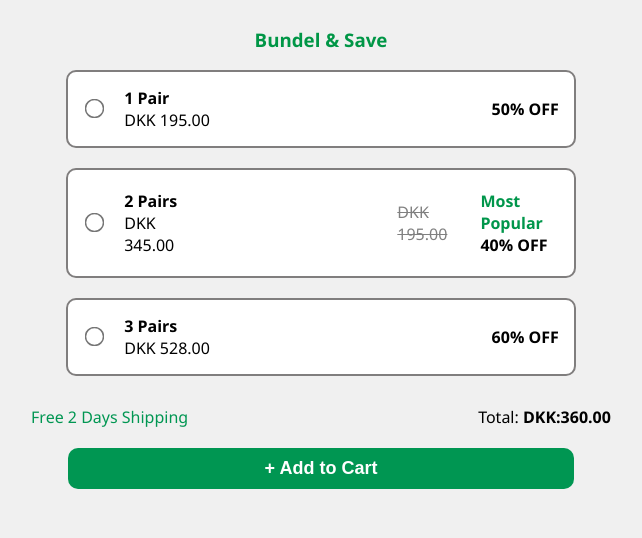
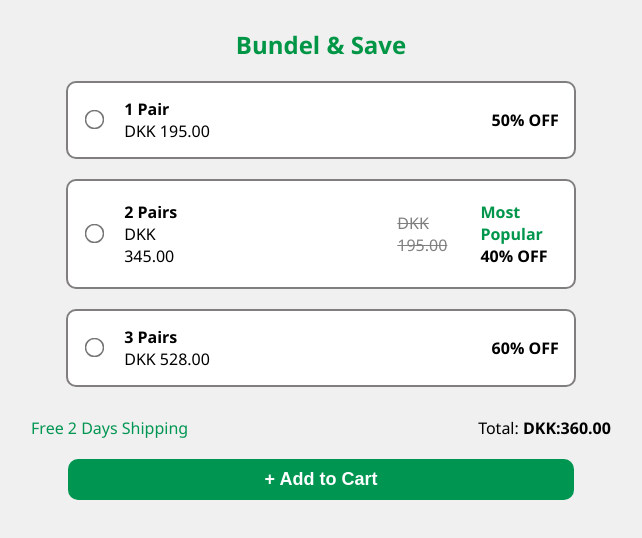
Before and after one commit to jkbijawe/Provewaytask, a plain HTML site: page index.html in a window 1280 px wide. Shown: the whole page, without its empty margins (319-961 px from the left). Drawn offline with Linux system fonts and the light colour scheme.

Commit message:
Add files via upload

```diff
--- a/index.html
+++ b/index.html
@@ -10,7 +10,7 @@
 
 <body>
     <div>
-        <h3>Bundel & Save</h3>
+        <h2>Bundel & Save</h2>
     </div>
 
     <div class="box" id="box1">
--- a/style.css
+++ b/style.css
@@ -6,7 +6,7 @@
       align-items: center;
       flex-direction: column;
     }
-    h3{
+    h2{
         color: #009646;
     }
 
```
